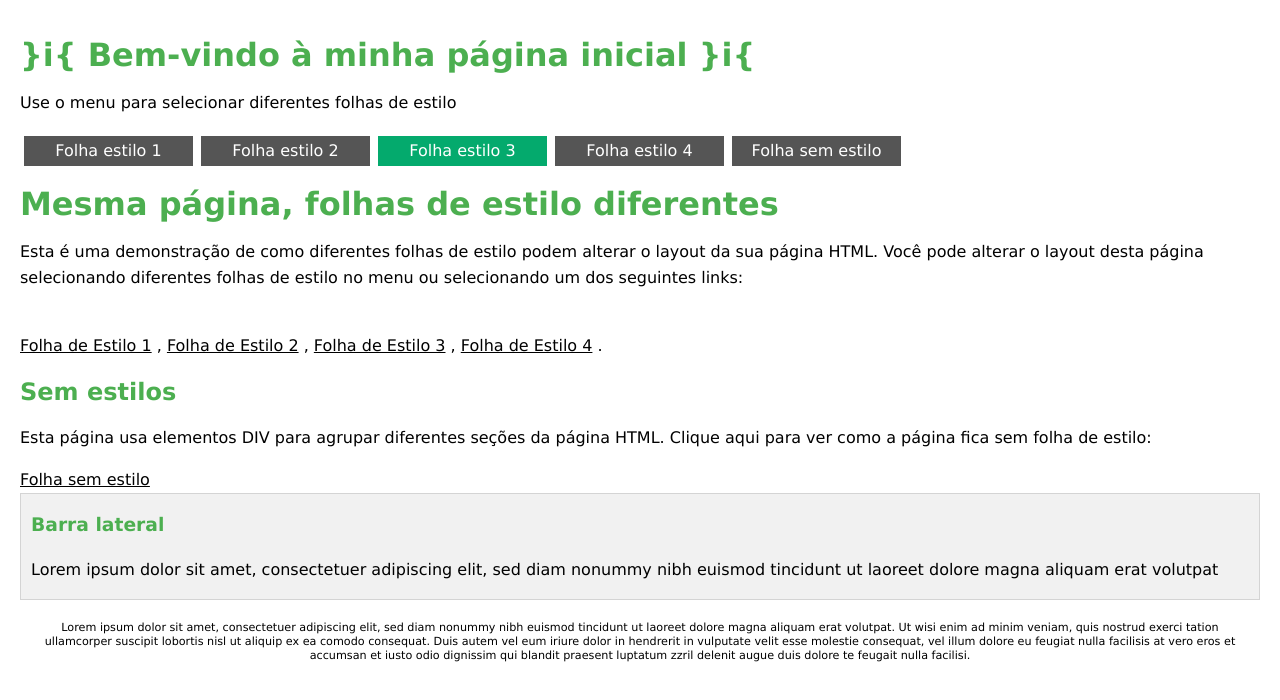
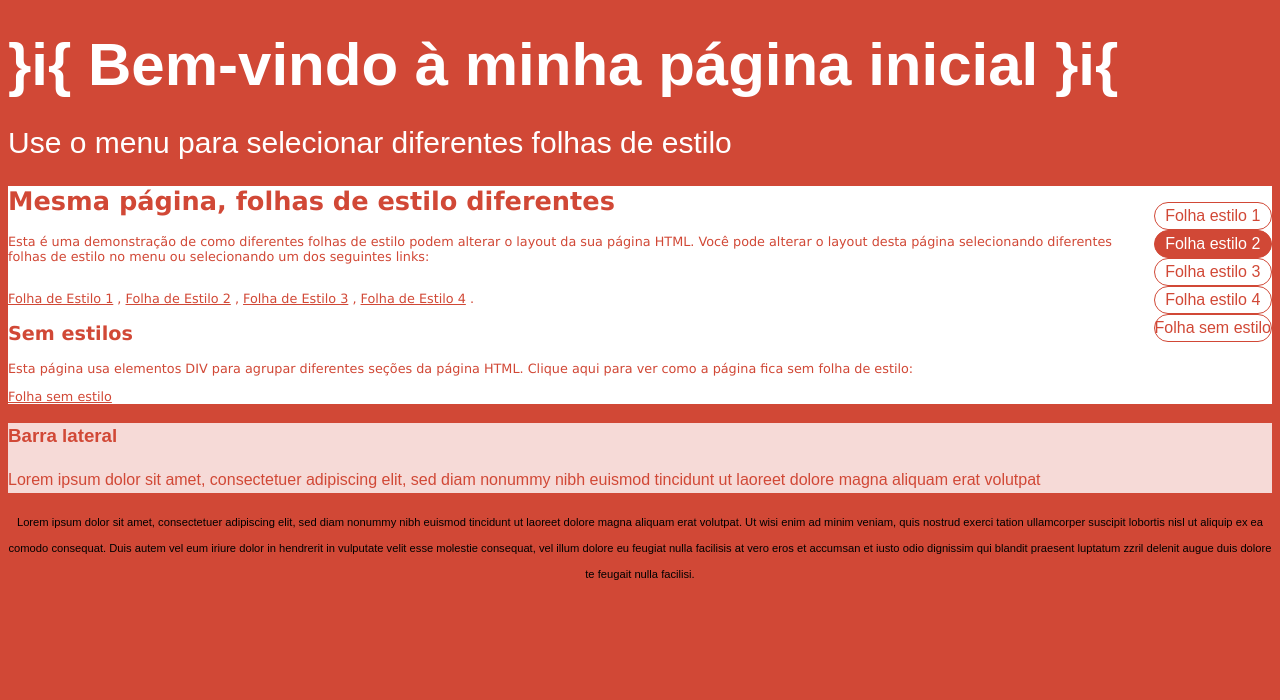
Before and after one commit to aiyra-almeida/QUA207.082-AIYRA, a plain HTML site: page quatro_estilos/index.html in a window 1280 px wide. Drawn offline with Linux system fonts and the light colour scheme.

Commit message:
Atualizando estilo2

```diff
--- /dev/null
+++ b/quatro_estilos/CSS/Estilo2.css
@@ -0,0 +1,95 @@
+body{
+    background-color: #d14836;
+    font-family: Arial;
+    line-height: 26px;
+}
+
+#top{
+    color: white;
+    font-size: 30px;
+}
+
+ul {
+    color: white;
+    float: right;
+}
+
+#top h1{
+    color: white;
+    line-height: 50px;
+}
+
+#menubar{
+    color: white;
+}
+
+#main{
+    color: #d14836;
+    background-color: white;
+    font: 80% Verdana;
+
+}
+#main h1, #main h2, #sidebar{
+    color: #d14836;
+
+}
+
+#sidebar{
+    color: #d14836;
+    background-color: #F6DAD7;
+}
+
+#bottom{
+    margin: 0;
+}
+
+#bottom p{
+    font-size: 70%;
+    text-align: center;
+}
+
+li{
+    text-align: center;
+    list-style-type: none;
+    color: #d14836;
+    border: #d14836 solid 1px;
+    border-radius: 40px;
+ }
+
+li:hover{
+    background-color: white;
+    cursor: pointer;
+}
+
+li:nth-child(2){
+    background-color: #d14836;
+    color: white
+}
+
+a{
+    color: #d14836;
+}
+
+a:hover{
+    text-decoration: underline;
+
+
+ }
+
+/*
+
+font: Verdana;
+
+font-weight: bold;
+line-height: 20px;
+text-decoration: none;
+margin: 0px;
+margin: 10px;
+padding: 0;
+padding: 10px;
+padding: 10px;
+padding: 10px;
+padding: 15px;
+padding: 5px;
+width: 155px;
+*/
--- a/quatro_estilos/index.html
+++ b/quatro_estilos/index.html
@@ -5,7 +5,7 @@
     <meta charset="UTF-8">
     <meta name="viewport" content="width=device-width, initial-scale=1.0">
     <title>Quatro estilos</title>
-    <link rel="stylesheet" href="/quatro_estilos/CSS/Estilo3.css">
+    <link rel="stylesheet" href="/quatro_estilos/CSS/Estilo2.css">
 </head>
 
 <body>
```
Also changed, not shown: quatro_estilos/CSS/Estilo3.css (line endings or trailing spaces).
